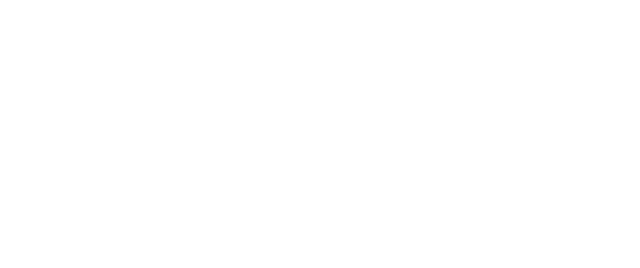
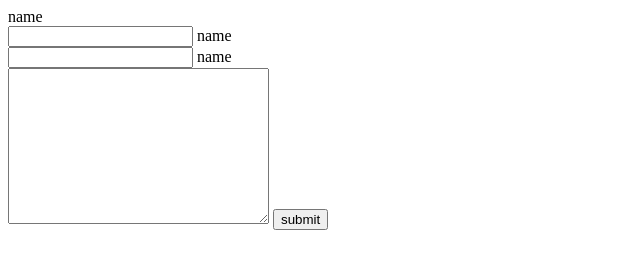
Before and after one commit to OlajideAkida/project, a plain HTML site: page index.html in a window 1280 px wide. Shown: the whole page, without its empty margins (0-640 px from the left). Drawn offline with Linux system fonts and the light colour scheme.

Commit message:
added code to html

```diff
--- a/index.html
+++ b/index.html
@@ -6,6 +6,23 @@
     <title>Document</title>
 </head>
 <body>
-
+    <form action="">
+        <label>
+          name
+          <br/>
+          <input type="text">
+        </label>
+        <label>
+          name
+          <br/>
+          <input type="number">
+        </label>
+        <label>
+          name
+          <br/>
+         <textarea name="" id="" cols="30" rows="10"></textarea>
+        </label>
+        <button type="submit" onclick="">submit</button>
+      </form>
 </body>
 </html>
```
